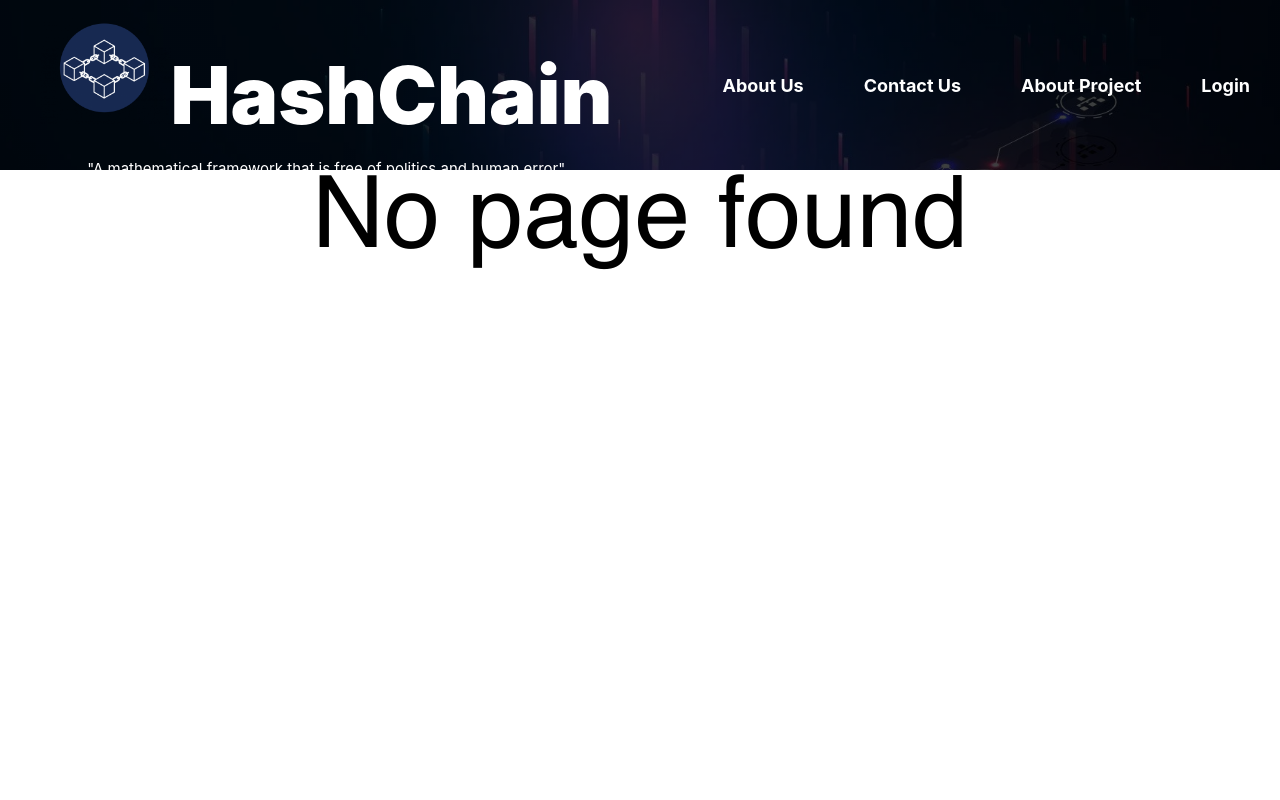
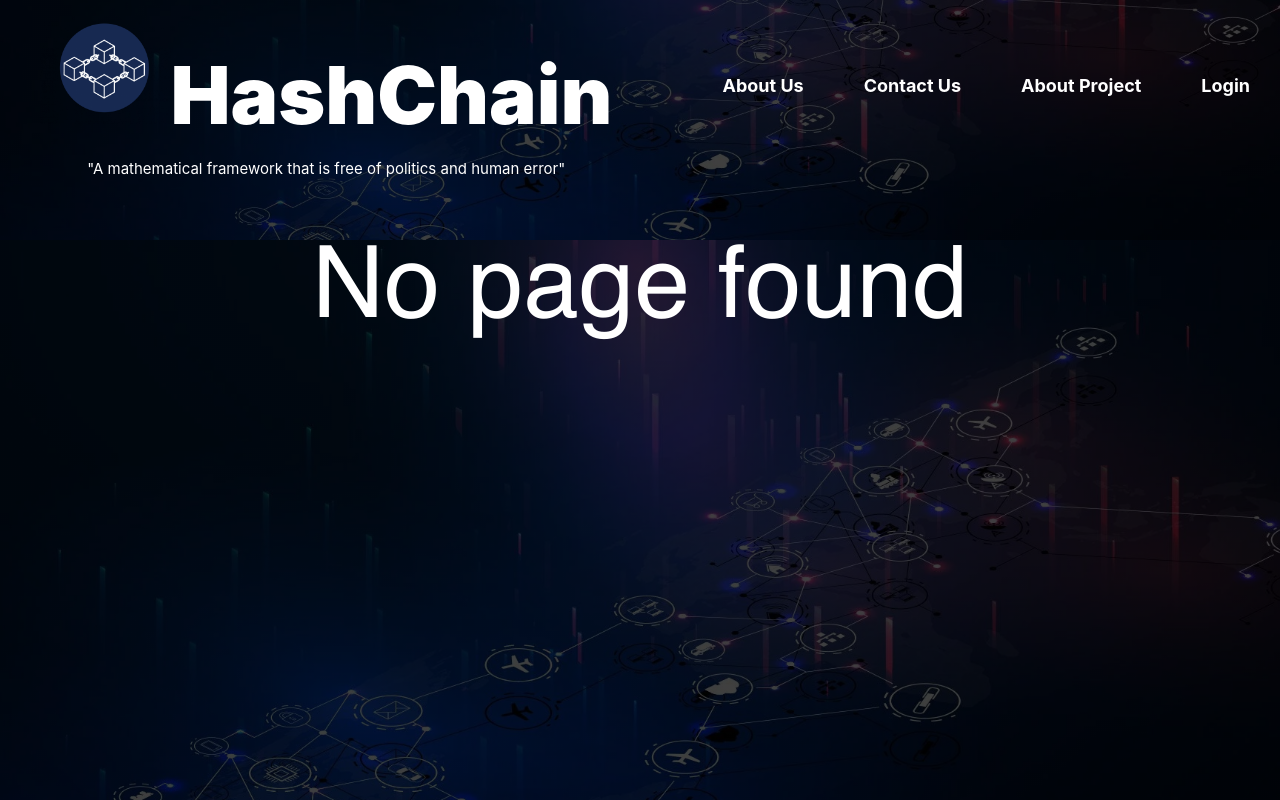
Before and after one commit to CosmoProgrammer/HashChain, a React (Create React App) app in the folder main_app/: page /supplynode in a window 1280 px wide. Shown: the top 800 px of the page. Built offline with nearby package versions, Linux system fonts and the light colour scheme.

Commit message:
final changes

```diff
--- a/main_app/src/containers/NoPageFound.js
+++ b/main_app/src/containers/NoPageFound.js
@@ -4,12 +4,12 @@ import '../styles/style.css';
 function NoPageFound(){
     console.log('No page found');
     return(
-        <div style = {{
+        <div className='home' style = {{
 
                 fontFamily: "newfont1",
                 fontSize: "100px",
                 textAlign: "center",
-                color: "rgb(0,0,0)",
+                color: "rgb(255,255,255)",
                 position:"relative",
         }}>
             No page found
--- a/main_app/src/containers/QRScanner.js
+++ b/main_app/src/containers/QRScanner.js
@@ -2,6 +2,7 @@ import React, { useState } from "react";
 import { useNavigate } from 'react-router-dom';
 import QrScanner from "react-qr-scanner";
 import TreeRenderer from './TreeRenderer';
+import bg from '../styles/wp9448982.png'
 
 const QRScanner = () => {
   const [result, setResult] = useState(null);
@@ -18,10 +19,8 @@ const QRScanner = () => {
   };
 
   return (
-    <div style={{verticalAlign: 'middle'}}>
+    <div className="home" style={{verticalAlign: 'middle'}}>
       <fieldset align="center" style={{
-        backgroundColor: '#eeeeee',
-        margin: 'auto',
         verticalAlign: 'middle'
     }}>
       <legend style={{
--- a/main_app/src/styles/home.css
+++ b/main_app/src/styles/home.css
@@ -1,5 +1,5 @@
    .main{
-    height: auto;
+    height: 30vh;
     width: 100%;
     background-image: linear-gradient(rgba(0,0,0,0.75),rgba(0,0,0,0.75)),url(../styles/wp9448982.png);
     background-size: cover;
--- a/main_app/src/styles/style.css
+++ b/main_app/src/styles/style.css
@@ -5,7 +5,7 @@
 
 input[type="text"],
 input[type="password"] {
-  width: 80%;
+  width: 70%;
   height: 25px;
   border: 1px solid rgba(0, 0, 0, 0.2);
   border-radius: 8px;
@@ -18,7 +18,7 @@ input[type="password"] {
   gap: 8px;
   position: relative;
   bottom: -50px;
-  left: 100px;
+  left: 210px;
 }
 
 .password-container{
```
